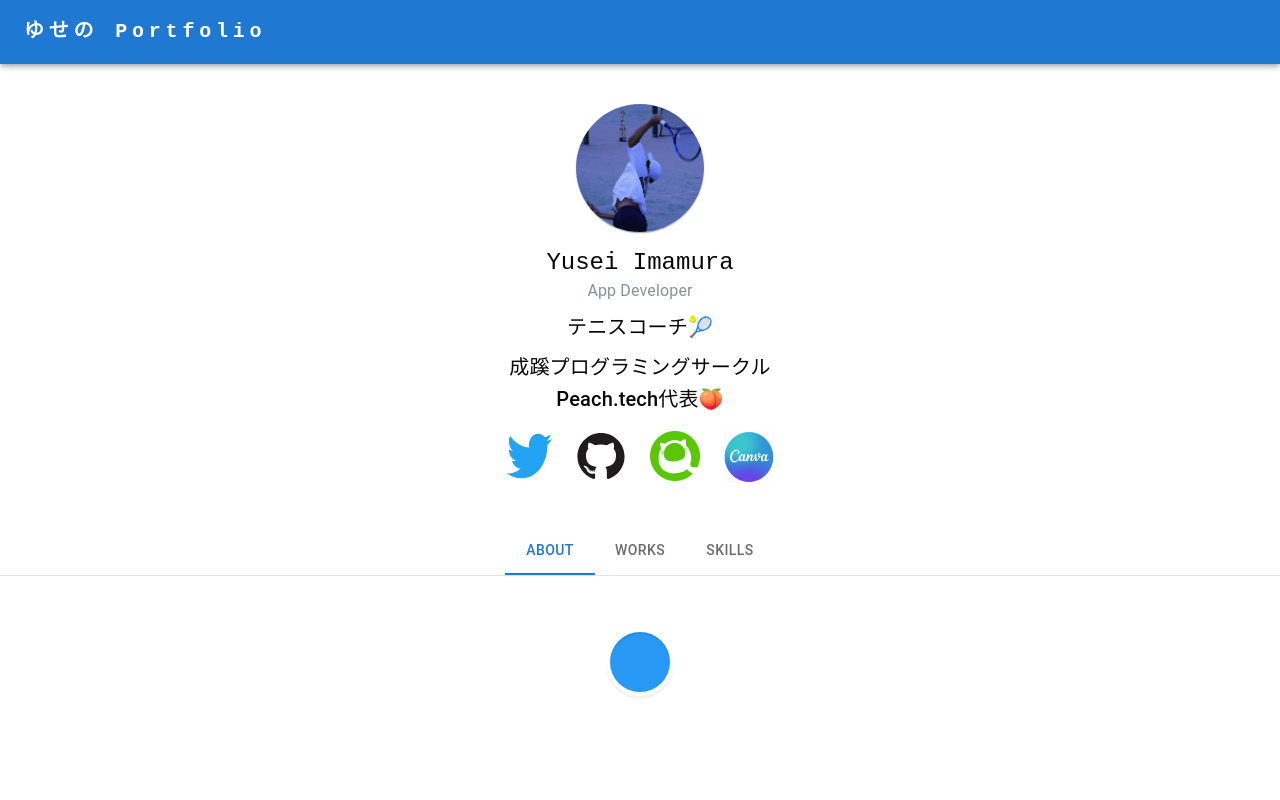
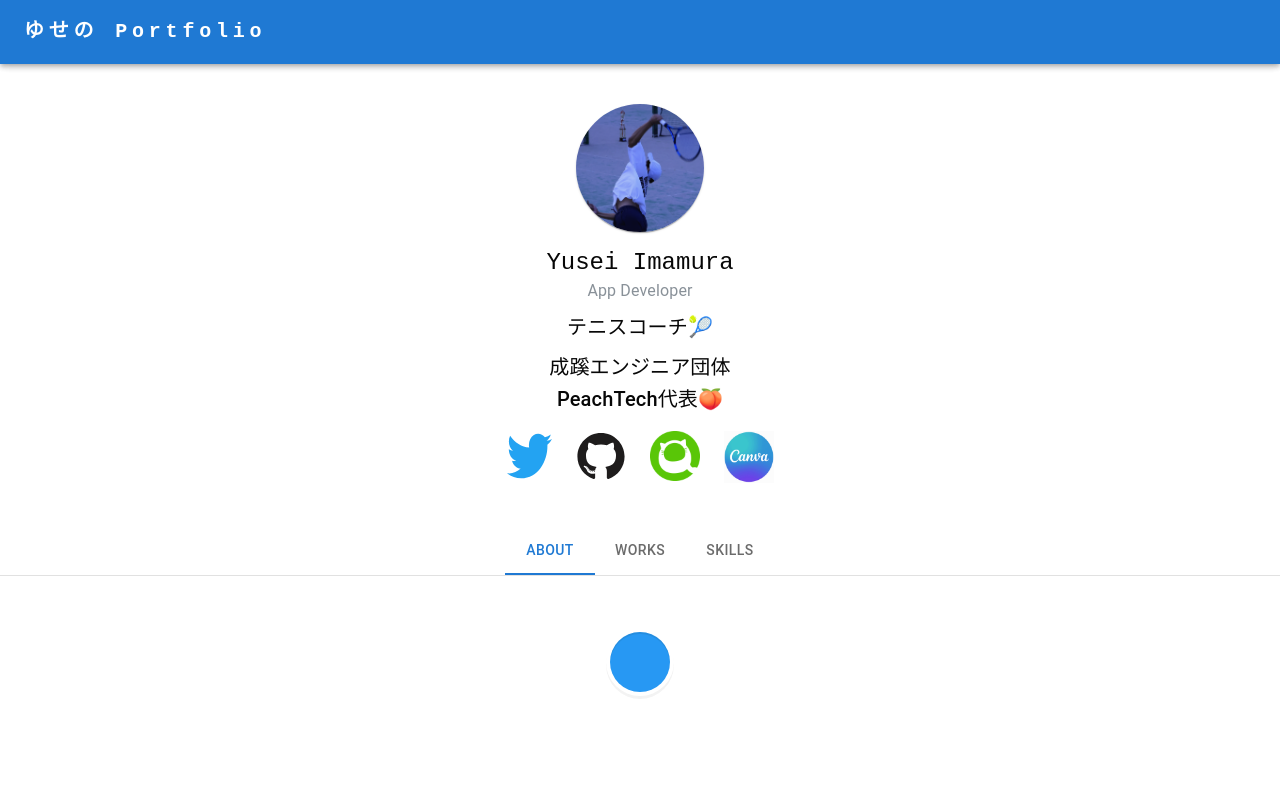
Before and after one commit to yusei53/yusei53-portfolio, a Next.js app: page / in a window 1280 px wide. Shown: the top 800 px of the page. Built offline with nearby package versions, Linux system fonts and the light colour scheme.

Commit message:
細かい修正

```diff
--- a/src/app/components/molecule/DetailIntroduction.jsx
+++ b/src/app/components/molecule/DetailIntroduction.jsx
@@ -9,10 +9,10 @@ export function DetailIntroduction() {
         <Typography variant="h6">テニスコーチ🎾</Typography>
       </Stack>
       <Stack>
-        <Typography variant="h6">成蹊プログラミングサークル</Typography>
+        <Typography variant="h6">成蹊エンジニア団体</Typography>
       </Stack>
       <Stack>
-        <Typography variant="h6">Peach.tech代表🍑</Typography>
+        <Typography variant="h6">PeachTech代表🍑</Typography>
       </Stack>
     </>
   );
```
